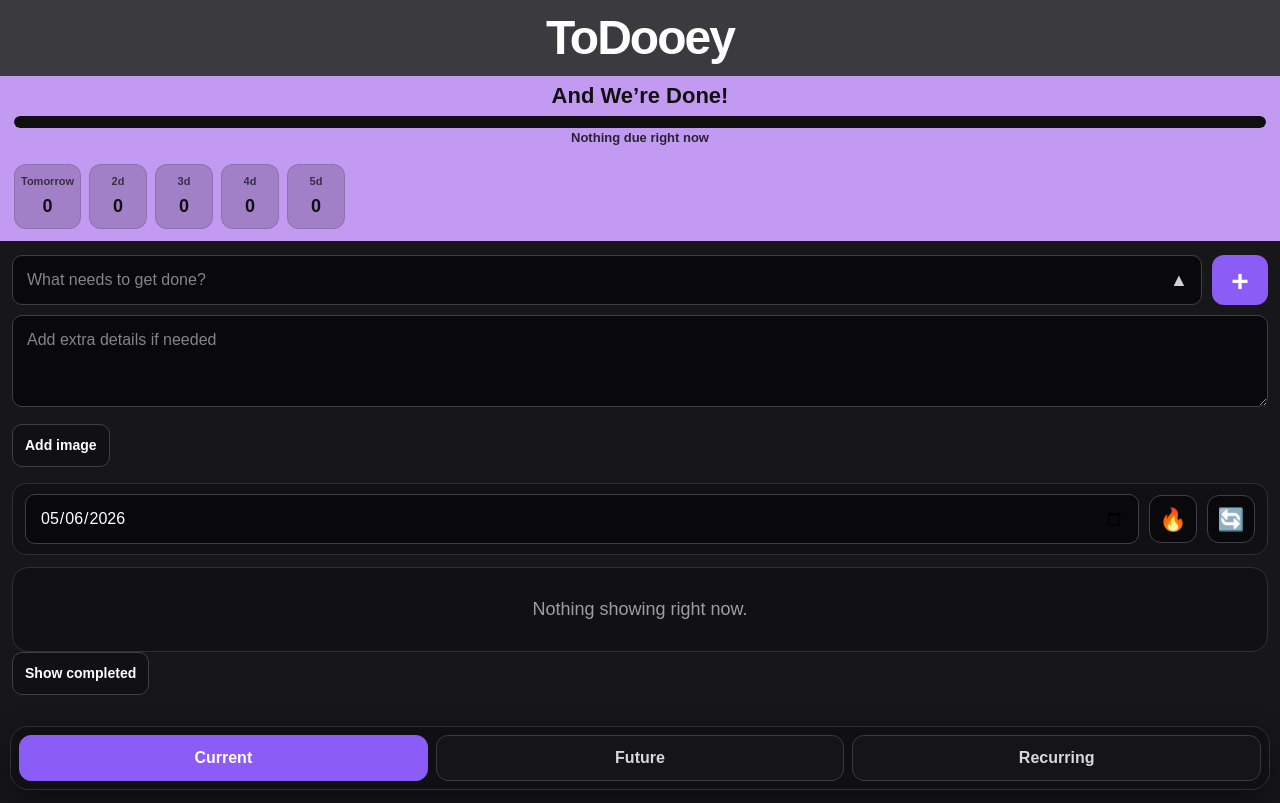
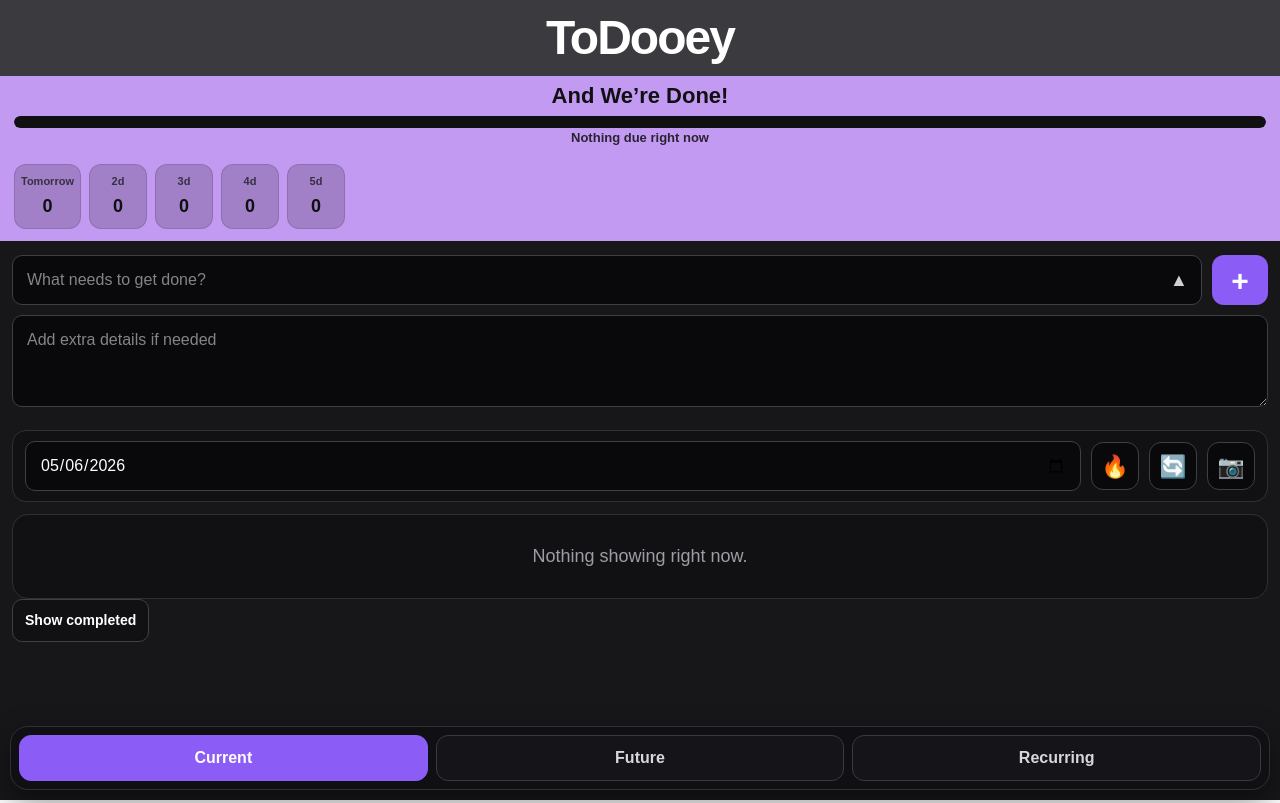
Before and after one commit to joshuamcguiretn/todooey, a Next.js app: page / in a window 1280 px wide. Both pictures are taken after a click on the button "Toggle details". Built offline with nearby package versions, Linux system fonts and the light colour scheme.

Commit message:
Move task image upload to quick controls

```diff
--- a/app/page.tsx
+++ b/app/page.tsx
@@ -813,7 +813,7 @@ export default function TodoeyPage() {
     } as React.CSSProperties,
     mobileMetaRow: {
       display: "grid",
-      gridTemplateColumns: "1fr 48px 48px",
+      gridTemplateColumns: "1fr 48px 48px 48px",
       gap: "10px",
       alignItems: "center",
       padding: "10px 12px",
@@ -821,6 +821,20 @@ export default function TodoeyPage() {
       border: "1px solid #2f2f35",
       background: "#111114",
       marginBottom: "12px",
+    } as React.CSSProperties,
+    activeCameraIconButton: {
+      width: "48px",
+      height: "48px",
+      borderRadius: "12px",
+      border: "1px solid #6d28d9",
+      background: "#15111d",
+      color: "#ffffff",
+      fontSize: "22px",
+      cursor: "pointer",
+      display: "flex",
+      alignItems: "center",
+      justifyContent: "center",
+      transition: "all 0.15s ease",
     } as React.CSSProperties,
     recurrenceRow: {
       display: "flex",
@@ -1229,31 +1243,16 @@ export default function TodoeyPage() {
                   placeholder="Add extra details if needed"
                 />
 
-                <div style={styles.imageButtonRow}>
-                  <label style={styles.imageActionButton}>
-                    {newImageDataUrl ? "Change image" : "Add image"}
-                    <input
-                      style={styles.hiddenFileInput}
-                      type="file"
-                      accept="image/*"
-                      onChange={async (e) => {
-                        const file = e.target.files?.[0];
-                        if (!file) return;
-                        const compressed = await compressImage(file);
-                        setNewImageDataUrl(compressed);
-                      }}
-                    />
-                  </label>
-
-                  {newImageDataUrl ? (
+                {newImageDataUrl ? (
+                  <div style={styles.imageButtonRow}>
                     <button
                       style={styles.imageActionButton}
                       onClick={() => setNewImageDataUrl("")}
                     >
                       Remove image
                     </button>
-                  ) : null}
-                </div>
+                  </div>
+                ) : null}
 
                 {newImageDataUrl ? (
                   <button
@@ -1293,6 +1292,25 @@ export default function TodoeyPage() {
               >
                 🔄
               </button>
+              <label
+                style={newImageDataUrl ? styles.activeCameraIconButton : styles.toggleIconButton}
+                aria-label={newImageDataUrl ? "Change image" : "Add image"}
+                title={newImageDataUrl ? "Change image" : "Add image"}
+              >
+                📷
+                <input
+                  style={styles.hiddenFileInput}
+                  type="file"
+                  accept="image/*"
+                  onChange={async (e) => {
+                    const file = e.target.files?.[0];
+                    if (!file) return;
+                    const compressed = await compressImage(file);
+                    setNewImageDataUrl(compressed);
+                    e.target.value = "";
+                  }}
+                />
+              </label>
             </div>
 
             {recurrence !== "none" ? (
```
Also changed, not shown: 1 other file (tests, documents, lock files or other folders).
